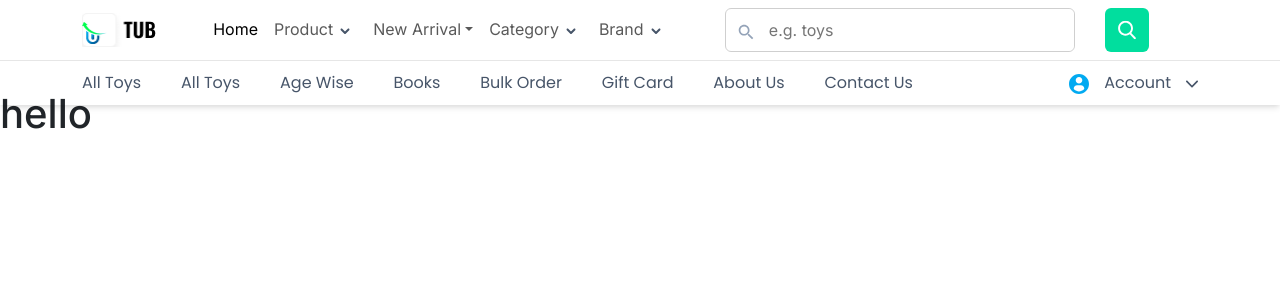
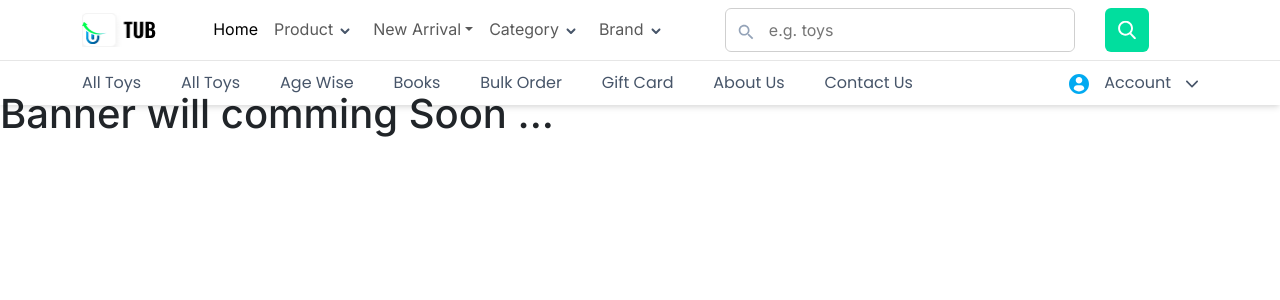
Before and after one commit to BishalAshiq/tub-commerce, a Next.js app: page /home in a window 1280 px wide. Shown: the top 300 px of the page. Built offline with nearby package versions, Linux system fonts and the light colour scheme; a web font is replaced by a local one.

Commit message:
first commit

```diff
--- a/src/app/home/page.jsx
+++ b/src/app/home/page.jsx
@@ -7,7 +7,7 @@ const page = () => {
       <div>
         <Navbar />
       </div>
-      <h1 className='hello'>hello</h1>
+      <h1 className='hello'>Banner will comming Soon ... </h1>
     </div>
   );
 };
```
